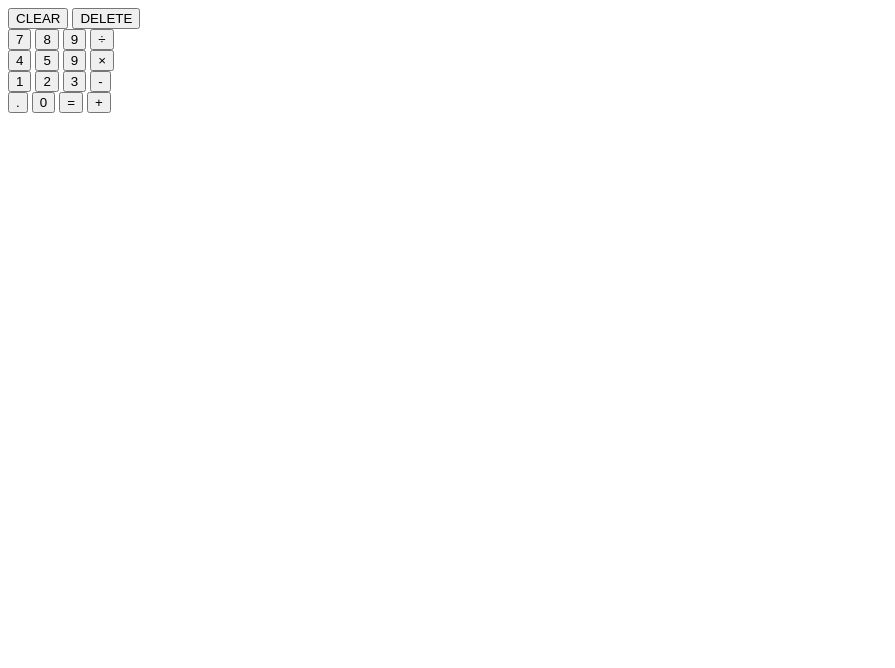
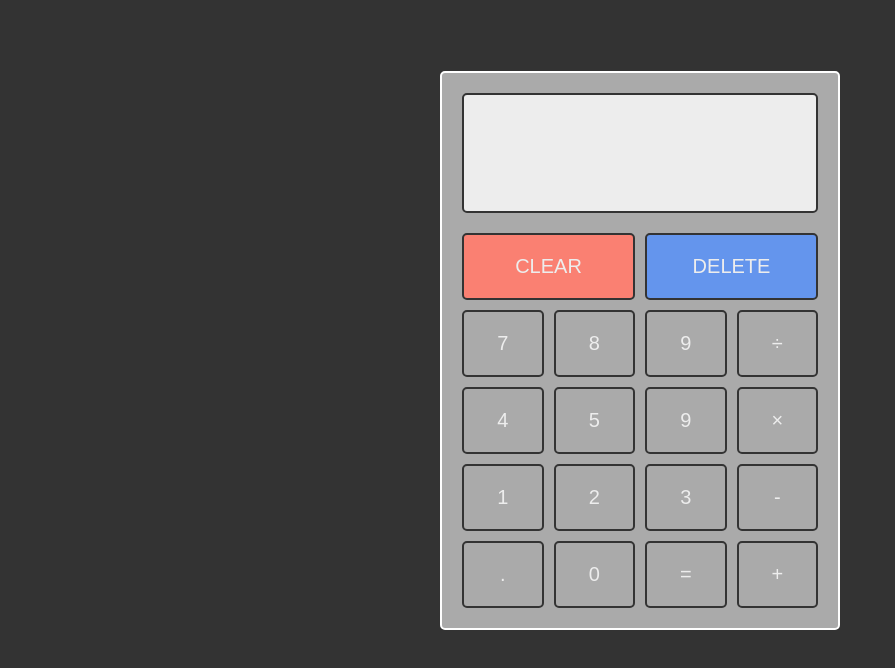
Before and after one commit to swarochisa/calculator-TOP, a plain HTML site: page index.html in a window 1280 px wide. Shown: the whole page, without its empty margins (0-895 px from the left). Drawn offline with Linux system fonts and the light colour scheme.

Commit message:
Create script.js

```diff
--- a/index.html
+++ b/index.html
@@ -9,39 +9,42 @@
 </head>
 <body>
     <main class="main">
-        <div class="container">
-            <div class="display"></div>
-            <div class="row1">
-                <button class="clear">CLEAR</button>
-                <button class="delete">DELETE</button>
+        <div class="calculator">
+            <div class="display">
+                <div class="screen-last" id="lastscreen"></div>
+                <div class="screen-current" id="currentScreen"></div>
             </div>
-            <div class="row2">
-                <button class="seven">7</button>
-                <button class="eight">8</button>
-                <button class="nine">9</button>
-                <button class="divide">÷</button>
-            </div>
-            <div class="row3">
-                <button class="four">4</button>
-                <button class="five">5</button>
-                <button class="six">9</button>
-                <button class="multiply">×</button>
-            </div>
-            <div class="row4">
-                <button class="one">1</button>
-                <button class="two">2</button>
-                <button class="three">3</button>
-                <button class="subtract">-</button>
-            </div>
-            <div class="row5">
-                <button class="decimal">.</button>
-                <button class="zero">0</button>
-                <button class="equal">=</button>
-                <button class="add">+</button>
+            <div class="buttons-grid">
+                <button class="btn clear span-2" id="clear">CLEAR</button>
+                <button class="btn delete span-2" id="delete">DELETE</button>
+
+                <button class="btn" data-number>7</button>
+                <button class="btn" data-number>8</button>
+                <button class="btn" data-number>9</button>
+                <button class="btn" data-operator>÷</button>
+
+
+                <button class="btn" data-number>4</button>
+                <button class="btn" data-number>5</button>
+                <button class="btn" data-number>9</button>
+                <button class="btn" data-operator>×</button>
+
+
+                <button class="btn" data-number>1</button>
+                <button class="btn" data-number>2</button>
+                <button class="btn" data-number>3</button>
+                <button class="btn" data-operator>-</button>
+
+
+                <button class="btn" >.</button>
+                <button class="btn" data-number>0</button>
+                <button class="btn" data-operator>=</button>
+                <button class="btn" data-operator>+</button>
             </div>
         </div>
 
     </main>
+    <script src="./script.js"></script>
 
 </body>
 </html>
--- a/script.js
+++ b/script.js
@@ -0,0 +1,12 @@
+const DEFAULT_NUM = 0;
+const lastScreen = document.getElementById(lastScreen);
+const currentScreen =document.getElementById(currentScreen);
+const clear = document.getAnimations(clear);
+
+function clear()
+{
+    lastScreen.innerHTML ="";
+    currentScreen.innerHTML = "0";
+}
+
+clear.onclick = () => clear();
--- a/styles.css
+++ b/styles.css
@@ -0,0 +1,120 @@
+:root {
+    --background : #333;
+    --text : #ededed;
+    --altText : #fefefe;
+    --calculator :   #aaa;
+    --hover: #ddd;
+}
+
+*,
+*::before,
+*::after {
+    box-sizing: border-box;
+    padding: 0;
+    margin: 0;
+}
+
+html{
+    position: relative;
+    min-height: 100%;
+}
+
+body{
+
+    background-color: var(--background);
+    color: var(--text);
+    font-family: sans-serif;
+    line-height: 1.6;
+
+    /* footer support */
+    margin-bottom: 100px;
+
+}
+
+button
+{
+    border: 0;
+    background-color: inherit;
+    color: inherit;
+    font-family: inherit;
+    font-size: inherit;
+    cursor: pointer;
+    outline: none;
+}
+
+/* MAIN */
+
+.main{
+
+    display: flex;
+    align-items: center;
+    justify-content: center;
+    height: 75vh;
+    margin-top: 50px;
+    min-height: 500px;
+    padding: 10px;
+
+}
+
+.calculator{
+
+    width: 400px;
+    border-radius: 5px;
+    border: 2px  #fefefe solid;
+    padding : 20px;
+    background-color: var(--calculator);
+
+}
+
+.display
+{
+   border: 2px var(--background) solid;
+   padding: 10px 20px;
+   border-radius: 5px;
+   margin-bottom: 20px;
+   text-align: right;
+   background-color: #ededed;
+}
+
+
+.screen-last{
+    font-size: 20px;
+    min-height: 32px;
+}
+
+.screen-current{
+    font-size: 40px;
+    min-height: 64px;
+}
+
+.buttons-grid{
+    display: grid;
+    grid-template-columns: repeat(4,1fr);
+    grid-gap: 10px;
+}
+
+.span-2{
+    grid-column:span 2;
+}
+
+.btn{
+
+    padding: 20px;
+    border: 2px var(--background) solid;
+    border-radius: 5px;
+    font-size: 20px;
+}
+
+.btn.clear{
+    background-color: salmon;
+}
+
+.btn.delete{
+    background-color: cornflowerblue;
+}
+
+
+.btn:hover{
+    background-color: var(--background);
+
+}
```
